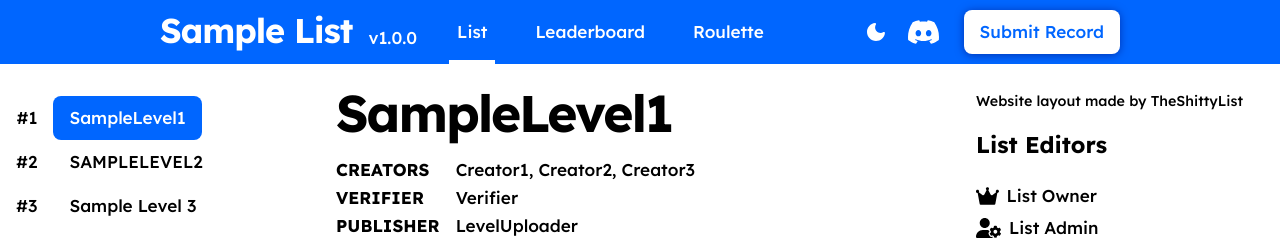
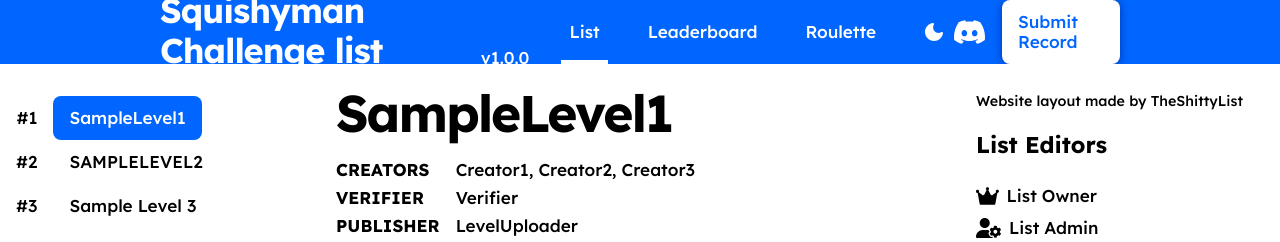
Before and after one commit to FileJ18/squishymanlist.github.io, a plain HTML site: page index.html in a window 1280 px wide. Shown: the top 242 px of the page. Drawn offline with nearby package versions, Linux system fonts and the light colour scheme.

Commit message:
Update index.html
Just changed text.

```diff
--- a/index.html
+++ b/index.html
@@ -3,7 +3,7 @@
     <head>
         <meta charset="UTF-8" />
         <meta name="viewport" content="width=1024" />
-        <title>Your List Name</title>
+        <title>Squishyman List</title>
 
         <!-- Replace your server icon by uploading an image file named "list_icon.png"-->
         <link rel="icon" href="/list_icon.png" />
@@ -37,7 +37,7 @@
     <body id="app">
         <header :class="{ dark: store.dark }">
             <div class="logo">
-                <h2>Sample List</h2>
+                <h2>Squishyman Challenge list</h2>
                 <p>v1.0.0</p>
             </div>
             <nav class="nav">
```
